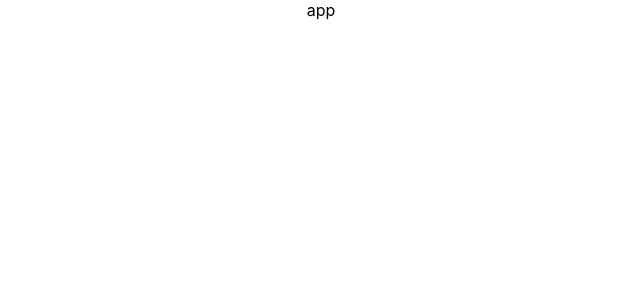
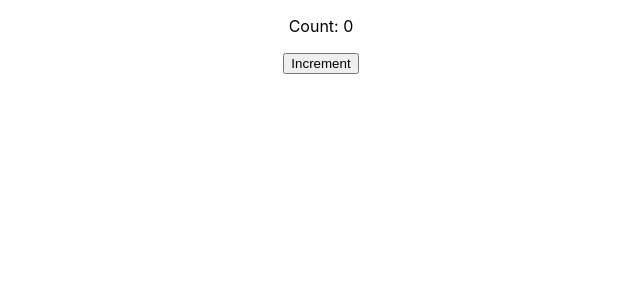
Before and after one commit to dinasaura/my-react-app, a React (Create React App) app: page / in a window 1280 px wide. Shown: the top 300 px of the page, without its empty margins (319-959 px from the left). Built offline with nearby package versions, Linux system fonts and the light colour scheme.

Commit message:
added file

```diff
--- a/src/App.js
+++ b/src/App.js
@@ -1,9 +1,10 @@
 import './App.css';
+import ClickCounterFunc from './ClickCounterFunc';
 
 function App() {
   return (
     <div className="App">
-      app
+      <ClickCounterFunc/>
     </div>
   );
 }
--- /dev/null
+++ b/src/ClickCounterFunc.js
@@ -0,0 +1,18 @@
+import React, { useState } from 'react';
+
+function ClickCounterFunc() {
+  const [count, setCount] = useState(0);
+
+  const handleIncrement = () => {
+    setCount(prevCount => prevCount + 1);
+  };
+
+  return (
+    <div>
+      <p>Count: {count}</p>
+      <button onClick={handleIncrement}>Increment</button>
+    </div>
+  );
+}
+
+export default ClickCounterFunc;
```
